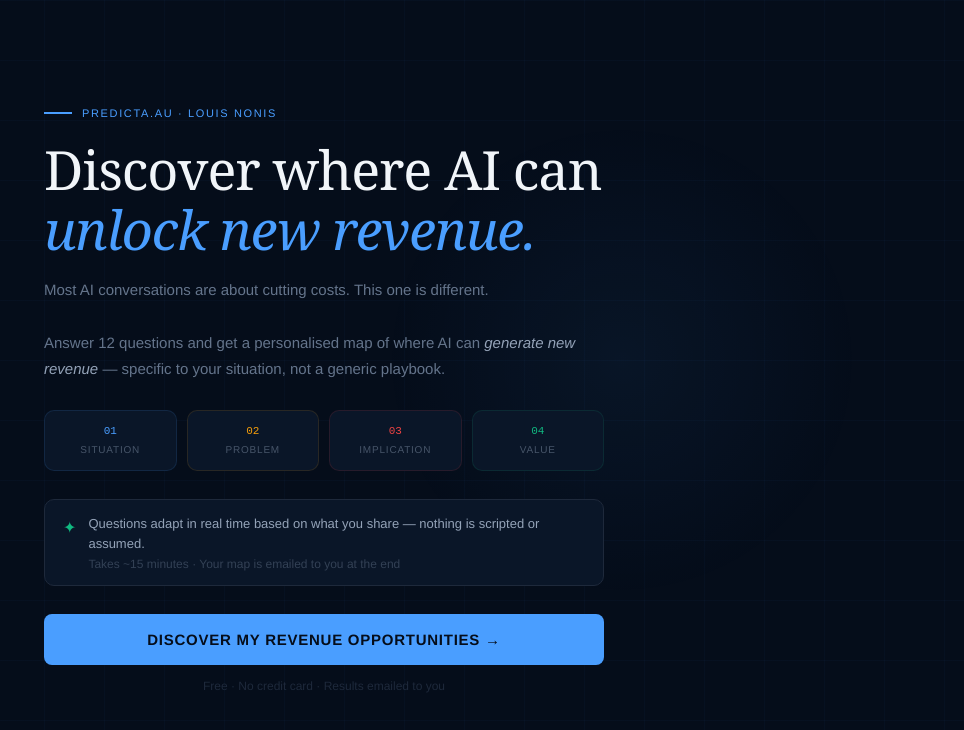
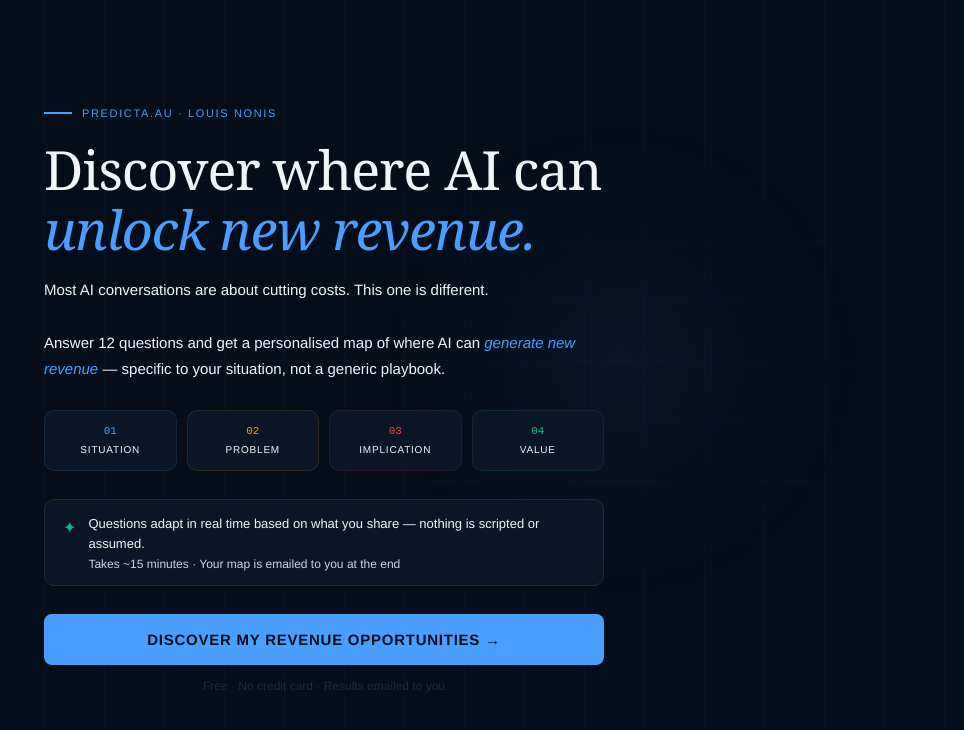
Before and after one commit to ESE-Louis/predicta-discovery, a Next.js app: page / in a window 1280 px wide. Shown: the top 730 px of the page, without its empty margins (316-1280 px from the left). Built offline with nearby package versions, Linux system fonts and the light colour scheme.

Commit message:
Improve text contrast and readability on intro screen

```diff
--- a/components/Discovery.jsx
+++ b/components/Discovery.jsx
@@ -266,23 +266,23 @@ export default function Discovery() {
         <h1 style={{ fontSize: "clamp(34px,5vw,54px)", fontWeight: 400, color: "#f1f5f9", lineHeight: 1.12, marginBottom: 18, letterSpacing: "-0.02em" }}>
           Discover where AI can<br /><span style={{ color: "#4a9eff", fontStyle: "italic" }}>unlock new revenue.</span>
         </h1>
-        <p style={{ color: "#64748b", fontSize: 15, lineHeight: 1.75, marginBottom: 28, fontFamily: "Helvetica Neue, sans-serif" }}>
+        <p style={{ color: "#f1f5f9", fontSize: 15, lineHeight: 1.75, marginBottom: 28, fontFamily: "Helvetica Neue, sans-serif" }}>
           Most AI conversations are about cutting costs. This one is different.<br /><br />
-          Answer 12 questions and get a personalised map of where AI can <em style={{ color: "#94a3b8" }}>generate new revenue</em> — specific to your situation, not a generic playbook.
+          Answer 12 questions and get a personalised map of where AI can <em style={{ color: "#4a9eff" }}>generate new revenue</em> — specific to your situation, not a generic playbook.
         </p>
         <div style={{ display: "flex", gap: 10, marginBottom: 28 }}>
           {MOVES.map(m => (
             <div key={m.id} style={{ flex: 1, background: "#0a1628", border: `1px solid ${m.accent}20`, borderRadius: 10, padding: "14px 10px", textAlign: "center" }}>
               <div style={{ fontSize: 11, color: m.accent, fontFamily: "monospace", marginBottom: 6 }}>{m.number}</div>
-              <div style={{ fontSize: 10, color: "#475569", textTransform: "uppercase", letterSpacing: "0.08em", fontFamily: "Helvetica Neue, sans-serif", lineHeight: 1.3 }}>{m.label}</div>
+              <div style={{ fontSize: 10, color: "#f1f5f9", textTransform: "uppercase", letterSpacing: "0.08em", fontFamily: "Helvetica Neue, sans-serif", lineHeight: 1.3 }}>{m.label}</div>
             </div>
           ))}
         </div>
         <div style={{ background: "#0a1628", border: "1px solid #1e293b", borderRadius: 10, padding: "14px 18px", marginBottom: 28, display: "flex", gap: 12 }}>
           <div style={{ color: "#10b981", fontSize: 16, flexShrink: 0, marginTop: 2 }}>✦</div>
           <div>
-            <p style={{ margin: "0 0 4px 0", fontSize: 13, color: "#94a3b8", fontFamily: "Helvetica Neue, sans-serif", lineHeight: 1.5 }}>Questions adapt in real time based on what you share — nothing is scripted or assumed.</p>
-            <p style={{ margin: 0, fontSize: 12, color: "#334155", fontFamily: "Helvetica Neue, sans-serif" }}>Takes ~15 minutes · Your map is emailed to you at the end</p>
+            <p style={{ margin: "0 0 4px 0", fontSize: 13, color: "#f1f5f9", fontFamily: "Helvetica Neue, sans-serif", lineHeight: 1.5 }}>Questions adapt in real time based on what you share — nothing is scripted or assumed.</p>
+            <p style={{ margin: 0, fontSize: 12, color: "#cbd5e1", fontFamily: "Helvetica Neue, sans-serif" }}>Takes ~15 minutes · Your map is emailed to you at the end</p>
           </div>
         </div>
         <button
```
